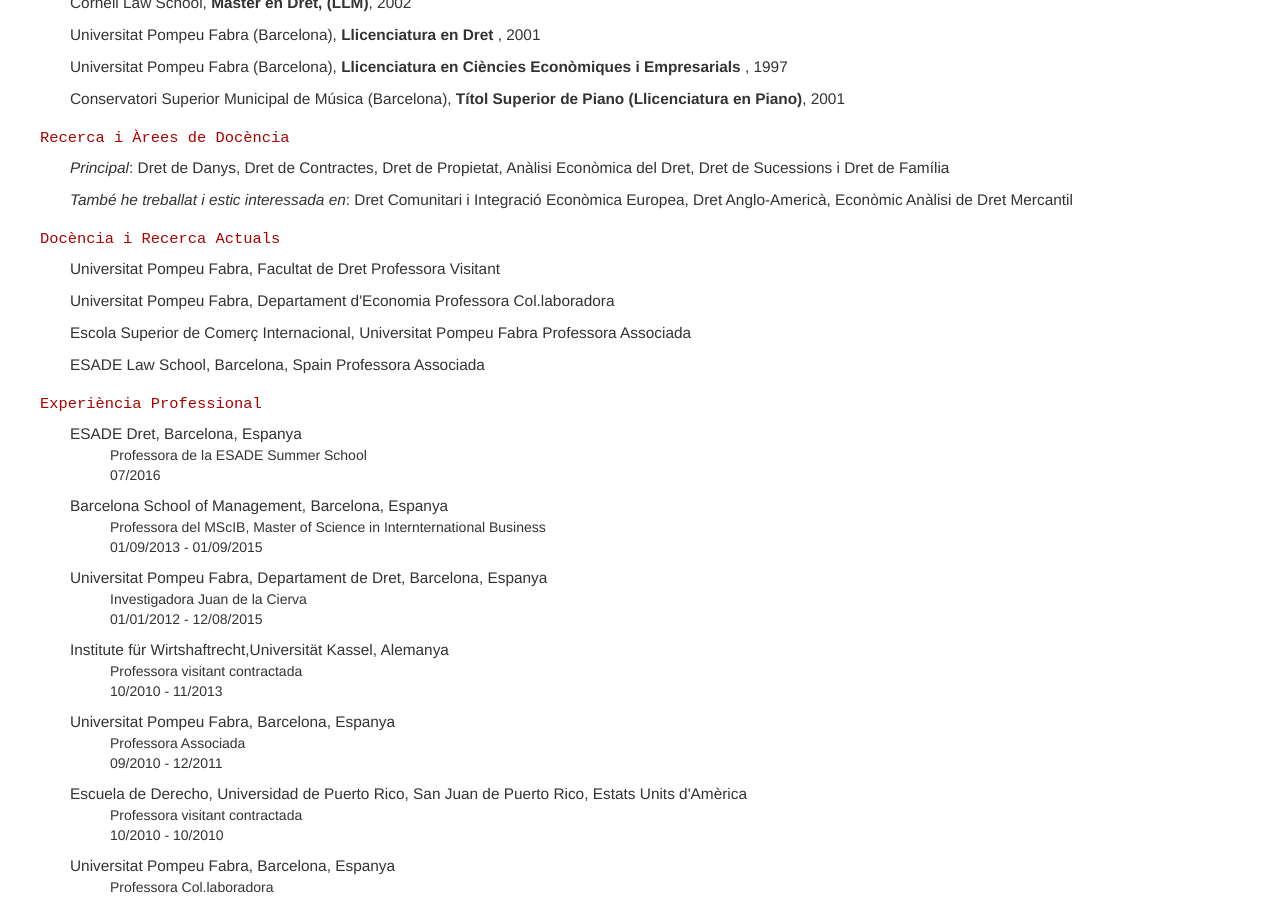
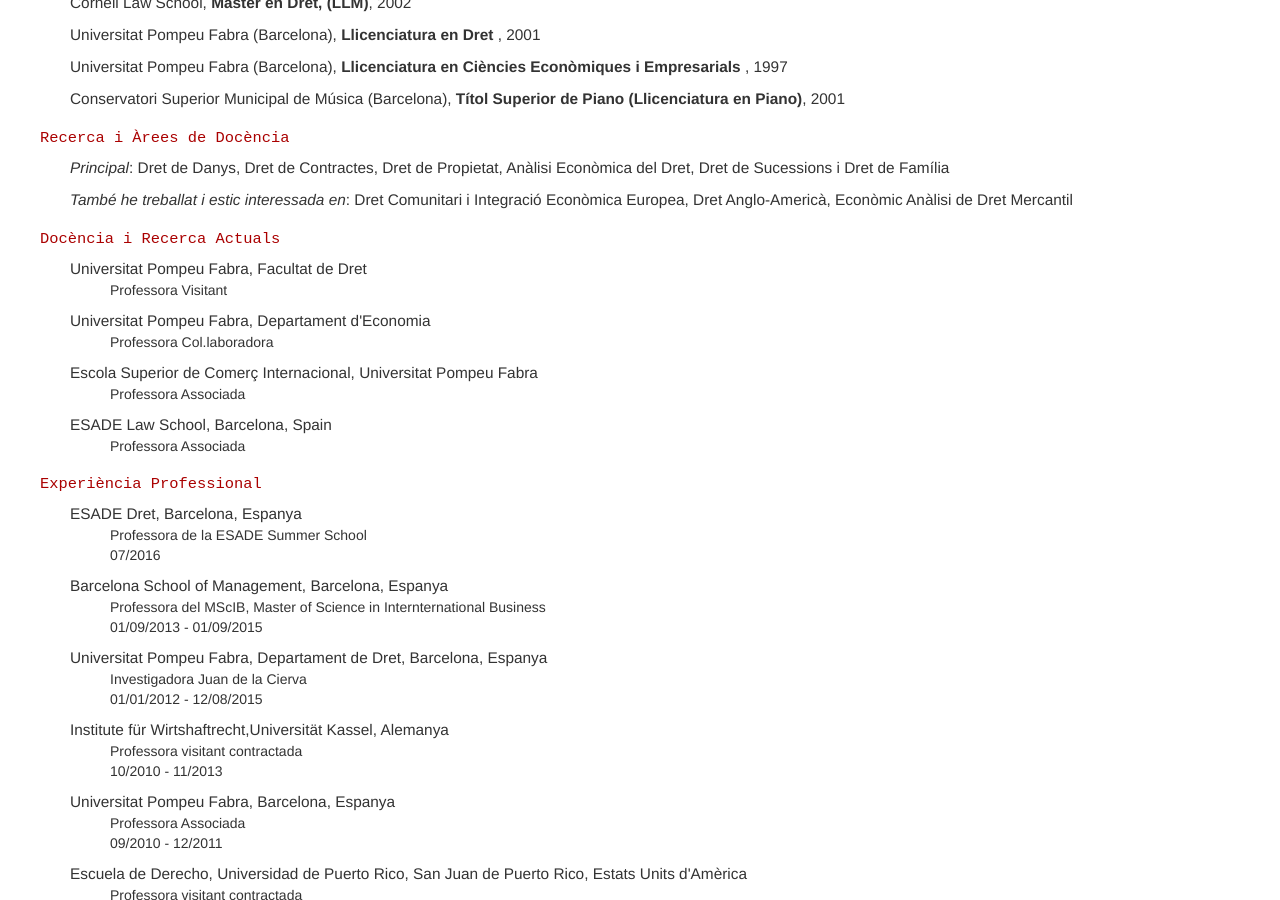
Before and after one commit to JohnPalmer/mireiaartigot, a Jekyll site: the page built from cv/ca/index.md, in a window 1280 px wide and 900 px high, scrolled down 390 px. Built offline with Jekyll 4.4.1, drawn with Linux system fonts in a browser that asks for light colours; nearby versions of some CDN libraries; our own code applies the rules of GitHub Pages for plain Markdown files.

```diff
--- a/cv/ca/index.md
+++ b/cv/ca/index.md
@@ -29,16 +29,20 @@ _També he treballat i estic interessada en_: Dret Comunitari i Integració Econ
 ## Docència i Recerca Actuals
 
 [Universitat Pompeu Fabra](https://www.upf.edu/fdret/), Facultat de Dret
-Professora Visitant
+
+* Professora Visitant
 
 [Universitat Pompeu Fabra](http://www.econ.upf.edu/ca/), Departament d&#39;Economia
-Professora Col.laboradora
+
+* Professora Col.laboradora
 
 [Escola Superior de Comerç Internacional](http://www.esci.upf.edu/ca), Universitat Pompeu Fabra
-Professora Associada
+
+* Professora Associada
 
 [ESADE Law School](http://www.esade.edu/web/cat/), Barcelona, Spain
-Professora Associada
+
+* Professora Associada
 
 ## Experiència Professional
 
```
